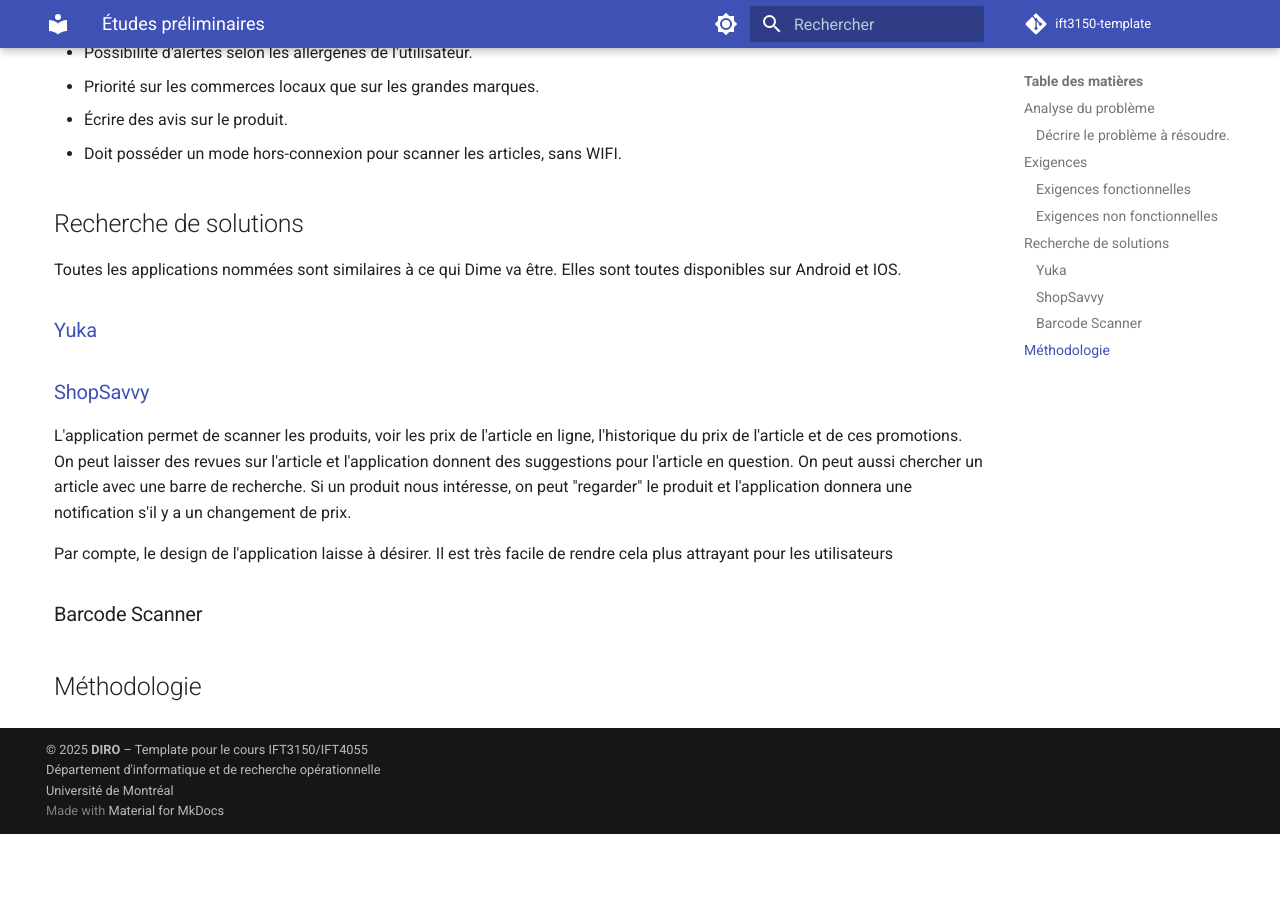
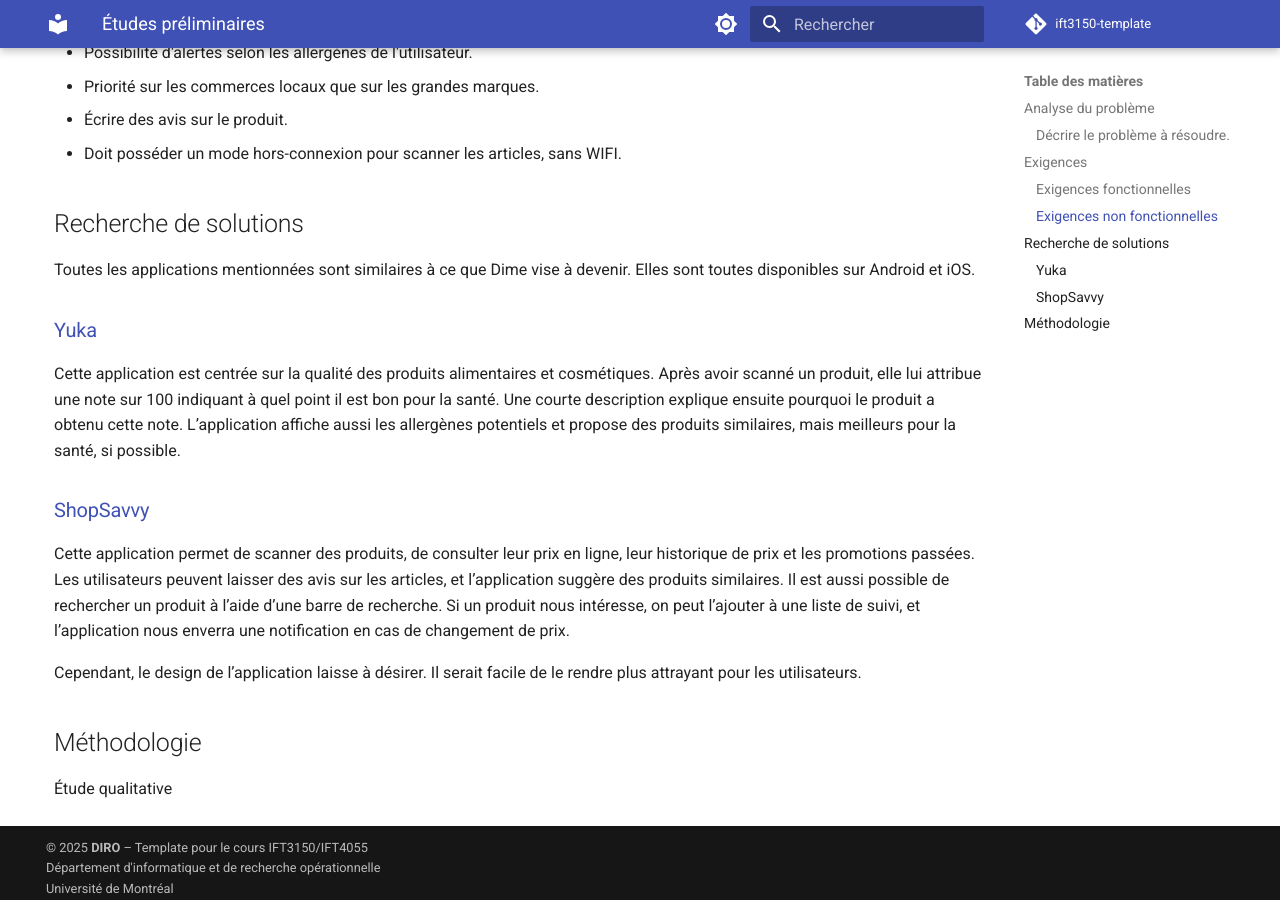
Before and after one commit to protolabo/dime, an MkDocs documentation site: the page built from docs/analysis.md, in a window 1280 px wide and 900 px high, scrolled down 1165 px. Built offline with MkDocs 1.6.1 and Material for MkDocs 9.7.7, drawn with Linux system fonts in a browser that asks for light colours; comment, search, counter and statistics services are not loaded; before the commit the page ends 1999 px from its top, so only the background shows below that.

Commit message:
Fin de l'analyse.

```diff
--- a/docs/analysis.md
+++ b/docs/analysis.md
@@ -49,19 +49,20 @@
 
 ## Recherche de solutions
 
-Toutes les applications nommées sont similaires à ce qui Dime va être. Elles sont toutes disponibles sur Android et IOS.
+Toutes les applications mentionnées sont similaires à ce que Dime vise à devenir. Elles sont toutes disponibles sur Android et iOS.
 
 ### [Yuka](https://yuka.io/)
 
+Cette application est centrée sur la qualité des produits alimentaires et cosmétiques. Après avoir scanné un produit, elle lui attribue une note sur 100 indiquant à quel point il est bon pour la santé. Une courte description explique ensuite pourquoi le produit a obtenu cette note. L’application affiche aussi les allergènes potentiels et propose des produits similaires, mais meilleurs pour la santé, si possible.
 
 ### [ShopSavvy](https://shopsavvy.com/about)
 
-L'application permet de scanner les produits, voir les prix de l'article en ligne, l'historique du prix de l'article et de ces promotions.
-On peut laisser des revues sur l'article et l'application donnent des suggestions pour l'article en question. On peut aussi chercher un article avec une barre de recherche.
-Si un produit nous intéresse, on peut "regarder" le produit et l'application donnera une notification s'il y a un changement de prix.
+Cette application permet de scanner des produits, de consulter leur prix en ligne, leur historique de prix et les promotions passées. Les utilisateurs peuvent laisser des avis sur les articles, et l’application suggère des produits similaires. Il est aussi possible de rechercher un produit à l’aide d’une barre de recherche. Si un produit nous intéresse, on peut l’ajouter à une liste de suivi, et l’application nous enverra une notification en cas de changement de prix.
 
-Par compte, le design de l'application laisse à désirer. Il est très facile de rendre cela plus attrayant pour les utilisateurs
+Cependant, le design de l’application laisse à désirer. Il serait facile de le rendre plus attrayant pour les utilisateurs.
 
-### Barcode Scanner
+
 
 ## Méthodologie
+
+Étude qualitative
```
